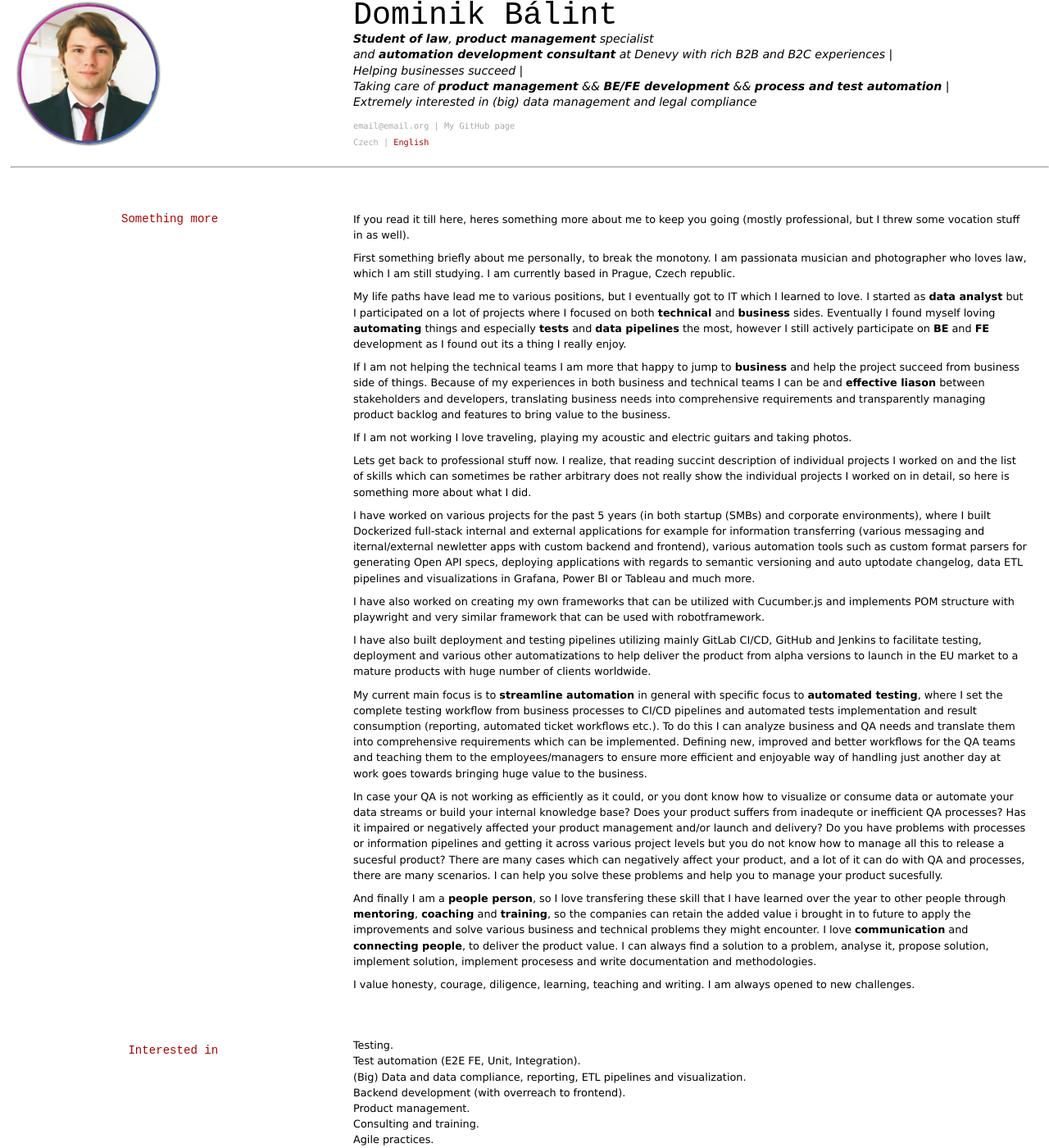
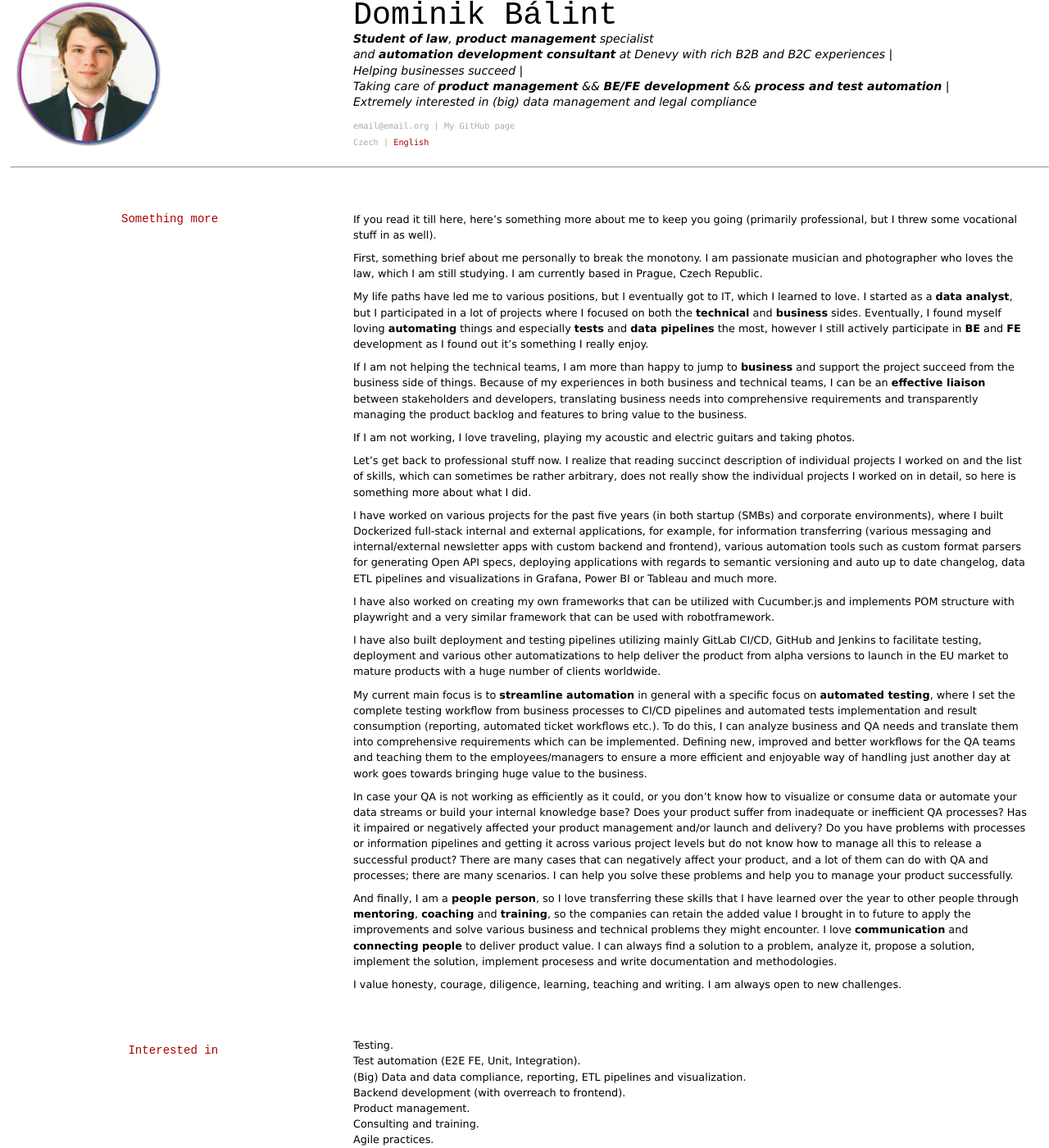
Before and after one commit to Dominik-97/curriculum-vitae, a Jekyll site: the page built from index.md, in a window 1280 px wide and 1400 px high, scrolled down 6279 px. Shown: the whole window at 82% size. Built offline with Jekyll 4.4.1, drawn with Linux system fonts in a browser that asks for light colours.

Commit message:
Fixing grammar errors.

```diff
--- a/index.md
+++ b/index.md
@@ -269,31 +269,31 @@ Listed below are other more specific hard skills (Framework & Methodologies..).
 
 ## Something more
 
-If you read it till here, heres something more about me to keep you going (mostly professional, but I threw some vocation stuff in as well). <br>
+If you read it till here, here's something more about me to keep you going (primarily professional, but I threw some vocational stuff in as well). <br>
 
-First something briefly about me personally, to break the monotony. I am passionata musician and photographer who loves law, which I am still studying. I am currently based in Prague, Czech republic. <br>
+First, something brief about me personally to break the monotony. I am passionate musician and photographer who loves the law, which I am still studying. I am currently based in Prague, Czech Republic. <br>
 
-My life paths have lead me to various positions, but I eventually got to IT which I learned to love. I started as **data analyst** but I participated on a lot of projects where I focused on both **technical** and **business** sides. Eventually I found myself loving **automating** things and especially **tests** and **data pipelines** the most, however I still actively participate on **BE** and **FE** development as I found out its a thing I really enjoy. <br>
+My life paths have led me to various positions, but I eventually got to IT, which I learned to love. I started as a **data analyst**, but I participated in a lot of projects where I focused on both the **technical** and **business** sides. Eventually, I found myself loving **automating** things and especially **tests** and **data pipelines** the most, however I still actively participate in **BE** and **FE** development as I found out it's something I really enjoy. <br>
 
-If I am not helping the technical teams I am more that happy to jump to **business** and help the project succeed from business side of things. Because of my experiences in both business and technical teams I can be and **effective liason** between stakeholders and developers, translating business needs into comprehensive requirements and transparently managing product backlog and features to bring value to the business.<br>
+If I am not helping the technical teams, I am more than happy to jump to **business** and support the project succeed from the business side of things. Because of my experiences in both business and technical teams, I can be an **effective liaison** between stakeholders and developers, translating business needs into comprehensive requirements and transparently managing the product backlog and features to bring value to the business.<br>
 
-If I am not working I love traveling, playing my acoustic and electric guitars and taking photos. <br>
+If I am not working, I love traveling, playing my acoustic and electric guitars and taking photos. <br>
 
-Lets get back to professional stuff now. I realize, that reading succint description of individual projects I worked on and the list of skills which can sometimes be rather arbitrary does not really show the individual projects I worked on in detail, so here is something more about what I did. <br>
+Let's get back to professional stuff now. I realize that reading succinct description of individual projects I worked on and the list of skills, which can sometimes be rather arbitrary, does not really show the individual projects I worked on in detail, so here is something more about what I did. <br>
 
-I have worked on various projects for the past 5 years (in both startup (SMBs) and corporate environments), where I built Dockerized full-stack internal and external applications for example for information transferring (various messaging and iternal/external newletter apps with custom backend and frontend), various automation tools such as custom format parsers for generating Open API specs, deploying applications with regards to semantic versioning and auto uptodate changelog, data ETL pipelines and visualizations in Grafana, Power BI or Tableau and much more. <br>
+I have worked on various projects for the past five years (in both startup (SMBs) and corporate environments), where I built Dockerized full-stack internal and external applications, for example, for information transferring (various messaging and internal/external newsletter apps with custom backend and frontend), various automation tools such as custom format parsers for generating Open API specs, deploying applications with regards to semantic versioning and auto up to date changelog, data ETL pipelines and visualizations in Grafana, Power BI or Tableau and much more. <br>
 
-I have also worked on creating my own frameworks that can be utilized with Cucumber.js and implements POM structure with playwright and very similar framework that can be used with robotframework. <br>
+I have also worked on creating my own frameworks that can be utilized with Cucumber.js and implements POM structure with playwright and a very similar framework that can be used with robotframework. <br>
 
-I have also built deployment and testing pipelines utilizing mainly GitLab CI/CD, GitHub and Jenkins to facilitate testing, deployment and various other automatizations to help deliver the product from alpha versions to launch in the EU market to a mature products with huge number of clients worldwide. <br>
+I have also built deployment and testing pipelines utilizing mainly GitLab CI/CD, GitHub and Jenkins to facilitate testing, deployment and various other automatizations to help deliver the product from alpha versions to launch in the EU market to mature products with a huge number of clients worldwide. <br>
 
-My current main focus is to **streamline automation** in general with specific focus to **automated testing**, where I set the complete testing workflow from business processes to CI/CD pipelines and automated tests implementation and result consumption (reporting, automated ticket workflows etc.). To do this I can analyze business and QA needs and translate them into comprehensive requirements which can be implemented. Defining new, improved and better workflows for the QA teams and teaching them to the employees/managers to ensure more efficient and enjoyable way of handling just another day at work goes towards bringing huge value to the business. <br>
+My current main focus is to **streamline automation** in general with a specific focus on **automated testing**, where I set the complete testing workflow from business processes to CI/CD pipelines and automated tests implementation and result consumption (reporting, automated ticket workflows etc.). To do this, I can analyze business and QA needs and translate them into comprehensive requirements which can be implemented. Defining new, improved and better workflows for the QA teams and teaching them to the employees/managers to ensure a more efficient and enjoyable way of handling just another day at work goes towards bringing huge value to the business. <br>
 
-In case your QA is not working as efficiently as it could, or you dont know how to visualize or consume data or automate your data streams or build your internal knowledge base? Does your product suffers from inadequte or inefficient QA processes? Has it impaired or negatively affected your product management and/or launch and delivery? Do you have problems with processes or information pipelines and getting it across various project levels but you do not know how to manage all this to release a sucesful product? There are many cases which can negatively affect your product, and a lot of it can do with QA and processes, there are many scenarios. I can help you solve these problems and help you to manage your product sucesfully. <br>
+In case your QA is not working as efficiently as it could, or you don't know how to visualize or consume data or automate your data streams or build your internal knowledge base? Does your product suffer from inadequate or inefficient QA processes? Has it impaired or negatively affected your product management and/or launch and delivery? Do you have problems with processes or information pipelines and getting it across various project levels but do not know how to manage all this to release a successful product? There are many cases that can negatively affect your product, and a lot of them can do with QA and processes; there are many scenarios. I can help you solve these problems and help you to manage your product successfully. <br>
 
-And finally I am a **people person**, so I love transfering these skill that I have learned over the year to other people through **mentoring**, **coaching** and **training**, so the companies can retain the added value i brought in to future to apply the improvements and solve various business and technical problems they might encounter. I love **communication** and **connecting people**, to deliver the product value. I can always find a solution to a problem, analyse it, propose solution, implement solution, implement procesess and write documentation and methodologies. <br>
+And finally, I am a **people person**, so I love transferring these skills that I have learned over the year to other people through **mentoring**, **coaching** and **training**, so the companies can retain the added value I brought in to future to apply the improvements and solve various business and technical problems they might encounter. I love **communication** and **connecting people** to deliver product value. I can always find a solution to a problem, analyze it, propose a solution, implement the solution, implement procesess and write documentation and methodologies. <br>
 
-I value honesty, courage, diligence, learning, teaching and writing. I am always opened to new challenges.
+I value honesty, courage, diligence, learning, teaching and writing. I am always open to new challenges.
 
 ## Interested in
 
```
